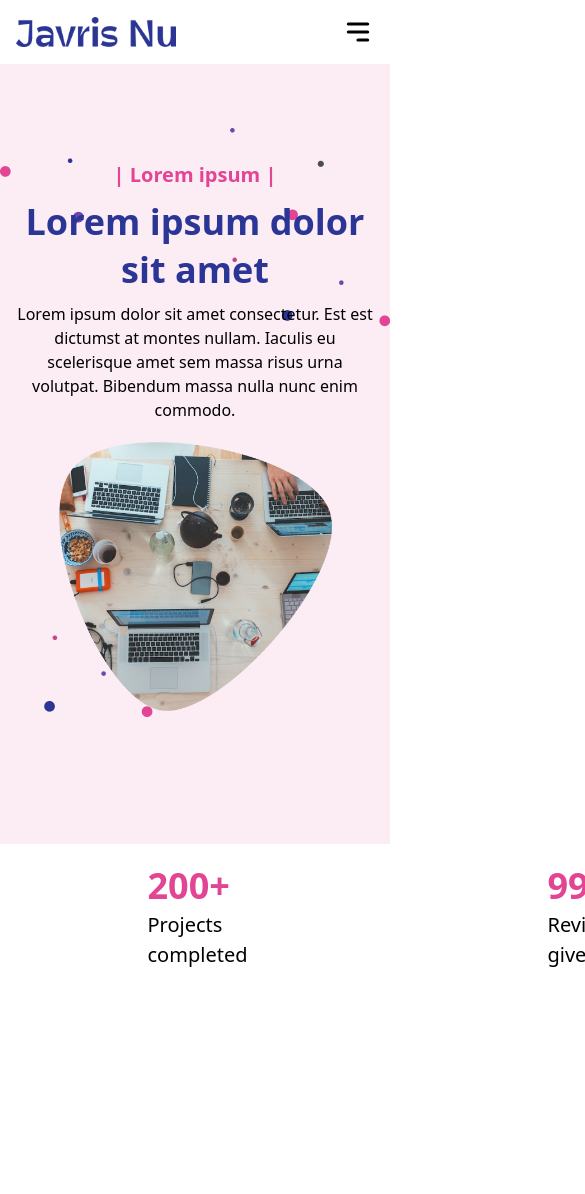
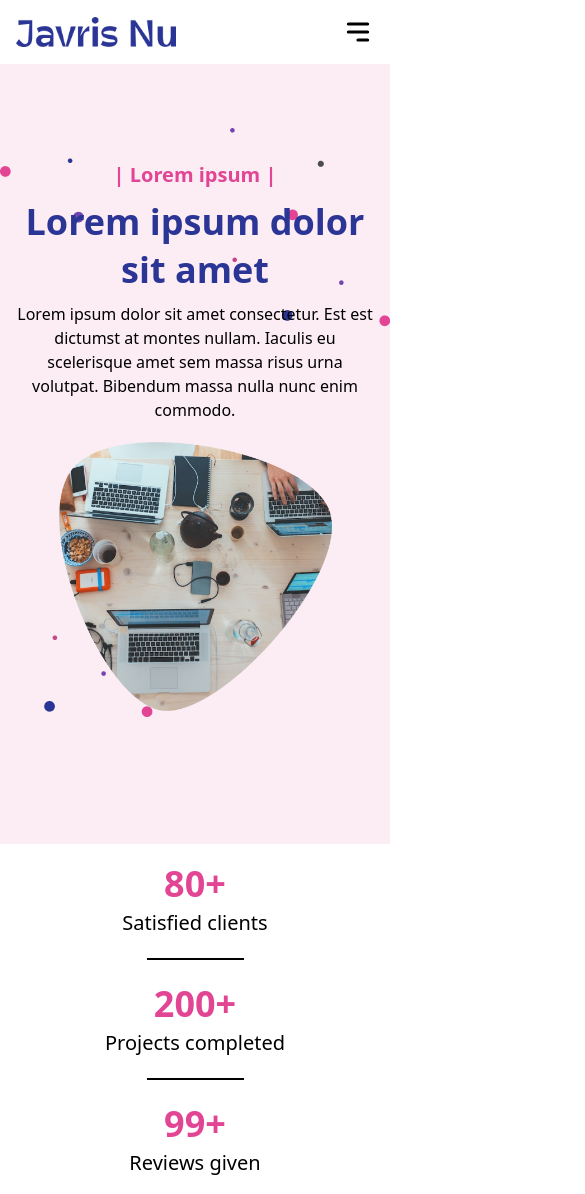
Before and after one commit to Jarvis-Nu/jarvis-nu, a Next.js app: page / in a window 390 px wide. Shown: the top 1194 px of the page, 585 px wide, since content can reach past the window. Before the commit the page ends 988 px from the top, so only its background shows below. Built offline with nearby package versions, Linux system fonts and the light colour scheme.

Commit message:
suprememods

```diff
--- a/components/Satisfied.js
+++ b/components/Satisfied.js
@@ -1,17 +1,18 @@
 export default function Satisfied() {
     return(
-        <div className="w-full px-4 lg:px-20 py-4 lg:py-8 sm:p-8 md:px-12 flex justify-center items-center space-x-[150px]">
-            <div className="max-w-[220px]">
+        <div className="w-full px-4 lg:px-20 py-4 lg:py-8 sm:p-8 md:px-12 flex flex-col md:flex-row
+         justify-center items-center md:space-x-[50px] lg:space-x-[75px] xl:space-x-[150px] space-y-5 md:space-y-0">
+            <div className="max-w-[220px] text-center md:text-start">
                 <h1 className="font-bold h1 text-pink">80+</h1>
                 <h6 className="h6">Satisfied clients</h6>
             </div>
-            <div className="h-28 bg-black w-0.5" />
-            <div className="max-w-[220px]">
+            <div className="h-0.5 w-[97px] md:h-28 bg-black md:w-0.5" />
+            <div className="max-w-[220px] text-center md:text-start">
                 <h1 className="font-bold h1 text-pink">200+</h1>
                 <h6 className="h6">Projects completed</h6>
             </div>
-            <div className="h-28 bg-black w-0.5" />
-            <div className="max-w-[220px]">
+            <div className="h-0.5 w-[97px] md:h-28 bg-black md:w-0.5" />
+            <div className="max-w-[220px] text-center md:text-start">
                 <h1 className="font-bold h1 text-pink">99+</h1>
                 <h6 className="h6">Reviews given</h6>
             </div>
```
